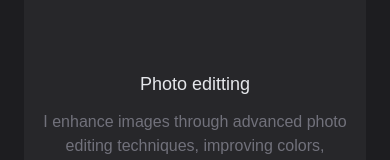
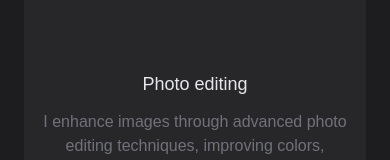
Before and after one commit to cosminsc/my-portfolio, a Vue app: page /#/ in a window 390 px wide. Shown: the part 1486-1646 px from the top of the page. Built offline with nearby package versions, Linux system fonts and the light colour scheme; some icons are missing; a web font is replaced by a local one.

Commit message:
fix typo and add not found view

```diff
--- a/src/components/Services.vue
+++ b/src/components/Services.vue
@@ -22,7 +22,7 @@ const list = [
    },
    {
       icon: IconPhotoEdit,
-      name: 'Photo editting',
+      name: 'Photo editing',
       description:
          'I enhance images through advanced photo editing techniques, improving colors, sharpness, and composition to deliver stunning visuals.',
    },
--- a/src/router/index.js
+++ b/src/router/index.js
@@ -2,6 +2,7 @@ import { createRouter, createWebHashHistory } from 'vue-router'
 import HomeView from '@/views/HomeView.vue'
 import HistoryView from '@/views/HistoryView.vue'
 import PortfolioView from '@/views/PortfolioView.vue'
+import NotFoundView from '@/views/NotFoundView.vue'
 
 const router = createRouter({
    history: createWebHashHistory(import.meta.env.BASE_URL),
@@ -24,6 +25,12 @@ const router = createRouter({
          component: PortfolioView,
          meta: { title: 'Portfolio' },
       },
+      {
+         path: '/:pathMatch(.*)*',
+         name: 'NotFound',
+         component: NotFoundView,
+         meta: { title: 'Not Found' },
+      },
       // {
       //    path: '/about',
       //    name: 'about',
@@ -37,9 +44,9 @@ const router = createRouter({
 
 router.beforeEach((to, from, next) => {
    if (to.meta.title) {
-     document.title = to.meta.title + ' - ' + 'Craftmin Studio';
+      document.title = to.meta.title + ' - ' + 'Craftmin Studio'
    }
-   next();
- });
+   next()
+})
 
 export default router
--- /dev/null
+++ b/src/views/NotFoundView.vue
@@ -0,0 +1,8 @@
+<template>
+   <div class="p-6 lg:p-8">
+      <div>
+         <h2 class="text-2xl text-center lg:text-left font-bold mb-5">404 - Page Not Found</h2>
+         <p class="mt-2 text-lg text-zinc-500">The page you're looking for doesn't exist.</p>
+      </div>
+   </div>
+</template>
```
